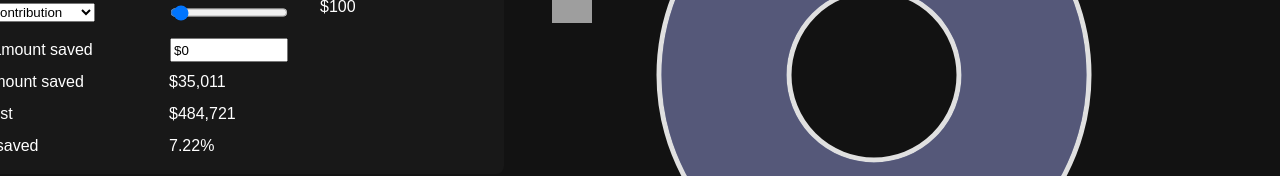
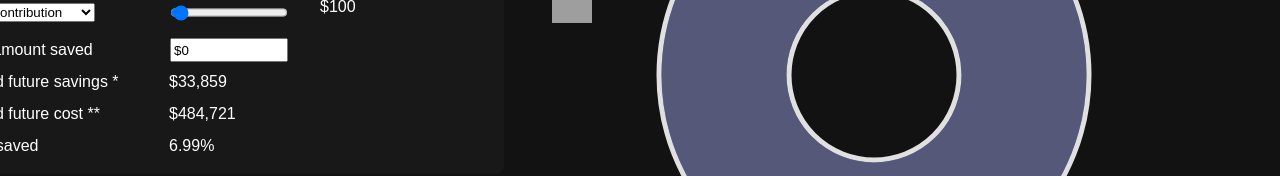
Before and after one commit to aokorodu/CollegeSavingsPlanner_React, a React (Vite) app in the folder CSP-react/: page / in a window 1280 px wide. Shown: the part 376-552 px from the top of the page. Built offline with nearby package versions, Linux system fonts and the light colour scheme; grey boxes are pictures that could not be loaded.

Commit message:
updated default expenseRatio value to industry average

```diff
--- a/CSP-react/src/App.tsx
+++ b/CSP-react/src/App.tsx
@@ -49,7 +49,7 @@ function App() {
     contribution: 100,
     futureSaved: 0,
     futureCost: { futureCost: 0, yearlyCostByYear: [0, 0, 0, 0] },
-    expenseRatio: 0.14,
+    expenseRatio: 0.48,
   };
 
   const defaultColors = ["#98A1BC", "#555879"];
@@ -436,12 +436,12 @@ function App() {
 
 
           <InfoHolder>
-            <label>future amount saved</label>
+            <label>projected future savings *</label>
             <span ref={futureAmountSavedRef}>$0</span>
           </InfoHolder>
 
           <InfoHolder>
-            <label>future cost</label>
+            <label>projected future cost **</label>
             <span ref={futureCostRef}>$0</span>
           </InfoHolder>
           <InfoHolder>
```
